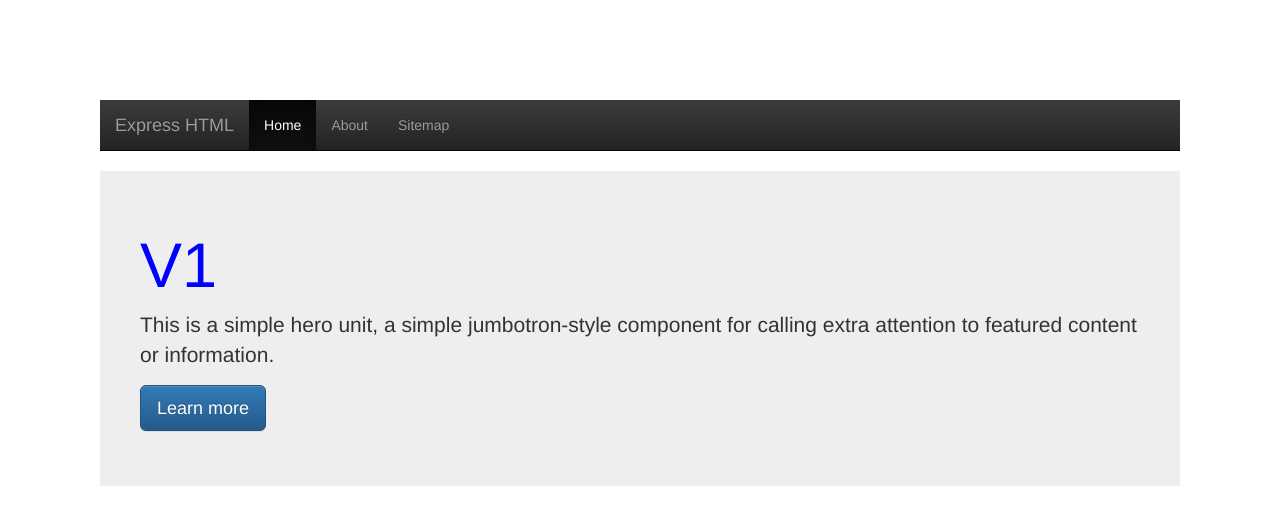
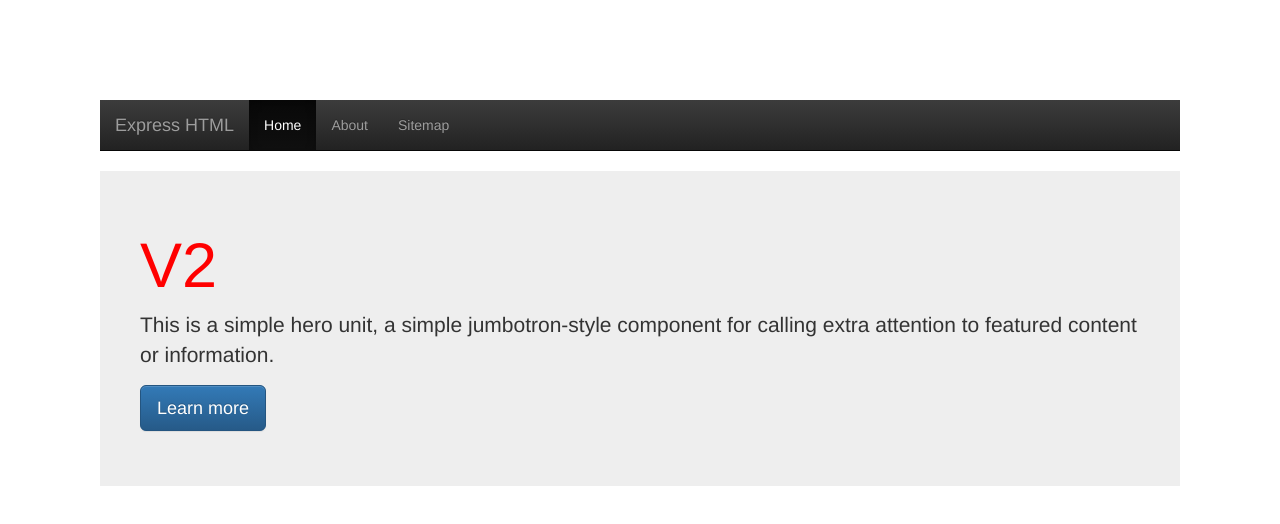
Before and after one commit to dakario/gitops-demo, a website: page index.html in a window 1280 px wide. Drawn offline with nearby package versions, Linux system fonts and the light colour scheme.

Commit message:
Update index.html

```diff
--- a/index.html
+++ b/index.html
@@ -25,7 +25,7 @@
   </div>
 </nav>
     <div class="jumbotron"  style="padding:40px;">
-      <h1 style="color:blue;">V1</h1>
+      <h1 style="color:red;">V2</h1>
       <p>This is a simple hero unit, a simple jumbotron-style component for calling extra attention to featured content or information.</p>
       <p><a class="btn btn-primary btn-lg" href="#" role="button">Learn more</a></p>
     </div>
```
